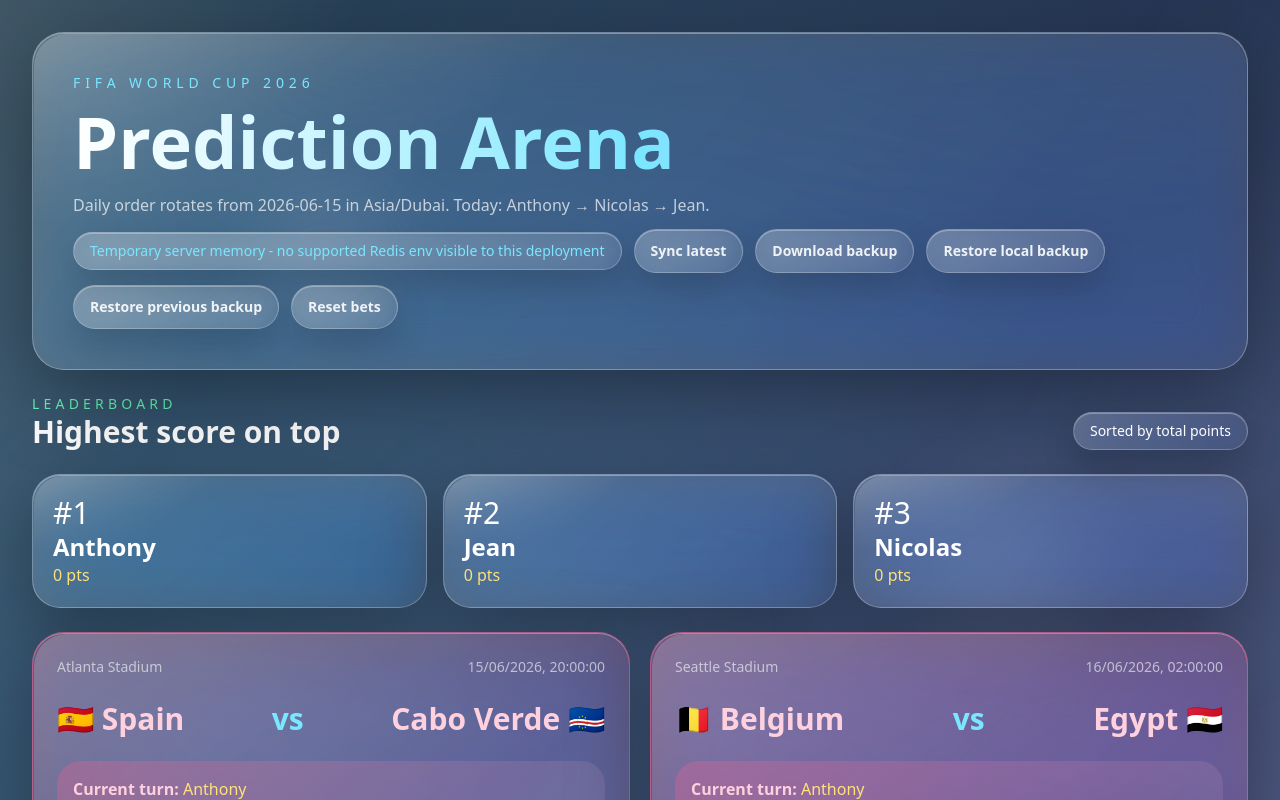
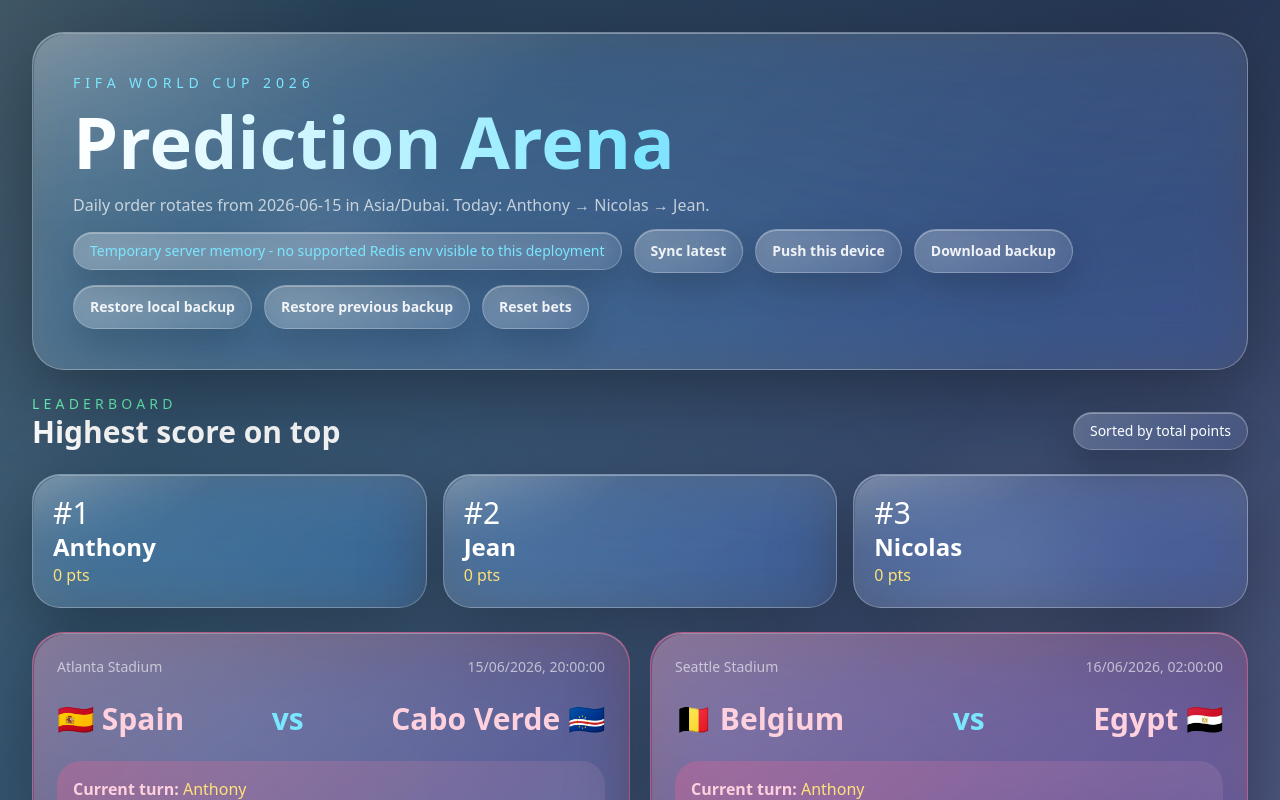
Before and after one commit to johndxb84-stack/WC2026, a Next.js app: page / in a window 1280 px wide. Shown: the top 800 px of the page. Built offline with nearby package versions, Linux system fonts and the light colour scheme.

Commit message:
Add force push for device bets

```diff
--- a/components/Dashboard.tsx
+++ b/components/Dashboard.tsx
@@ -264,7 +264,8 @@
       const localBackup = readLocalBackup();
       const remoteResetIsNewer = payload.resetAt && (!localBackup.resetAt || new Date(payload.resetAt).getTime() > new Date(localBackup.resetAt).getTime());
       const localPredictions = remoteResetIsNewer ? [] : localBackup.predictions;
-      const mergedPredictions = mergePredictions(remotePredictions, localPredictions);
+      const visibleAndLocalPredictions = mergePredictions(localPredictions, predictions);
+      const mergedPredictions = mergePredictions(remotePredictions, visibleAndLocalPredictions);
       let uploadedLocalChanges = false;
 
       if (mergedPredictions.length > remotePredictions.length) {
@@ -289,6 +290,24 @@
         : 'Synced latest from temporary server memory');
     } catch {
       setSyncStatus('Sync failed - could not load shared updates');
+    }
+  }
+
+
+  async function pushThisDeviceToRedis() {
+    if (predictions.length === 0) {
+      setSyncStatus('Nothing to push from this device');
+      return;
+    }
+
+    try {
+      setSyncStatus(`Pushing ${predictions.length} visible bets to Redis...`);
+      const saved = await saveAllPredictions(predictions);
+      window.localStorage.setItem(storedPredictionsKey, JSON.stringify({ predictions, resetAt }));
+      await refreshResults();
+      setSyncStatus(saved.persistence === 'redis' ? `Pushed this device - ${predictions.length} shared bets now in Redis` : 'Pushed this device to temporary server memory');
+    } catch {
+      setSyncStatus('Push failed - this device was not uploaded');
     }
   }
 
@@ -377,6 +396,7 @@
           <div className="mt-3 flex flex-wrap items-center gap-3">
             <p className="liquid-bubble rounded-full px-4 py-2 text-sm text-flood">{syncStatus}</p>
             <button className="liquid-bubble rounded-full px-4 py-2 text-sm font-bold text-white/90" onClick={syncLatestFromServer} type="button">Sync latest</button>
+            <button className="liquid-bubble rounded-full px-4 py-2 text-sm font-bold text-white/90" onClick={pushThisDeviceToRedis} type="button">Push this device</button>
             <button className="liquid-bubble rounded-full px-4 py-2 text-sm font-bold text-white/90" onClick={downloadBackup} type="button">Download backup</button>
             <button className="liquid-bubble rounded-full px-4 py-2 text-sm font-bold text-white/90" onClick={restoreLocalBackup} type="button">Restore local backup</button>
             <button className="liquid-bubble rounded-full px-4 py-2 text-sm font-bold text-white/90" onClick={restorePreviousLocalBackup} type="button">Restore previous backup</button>
```
